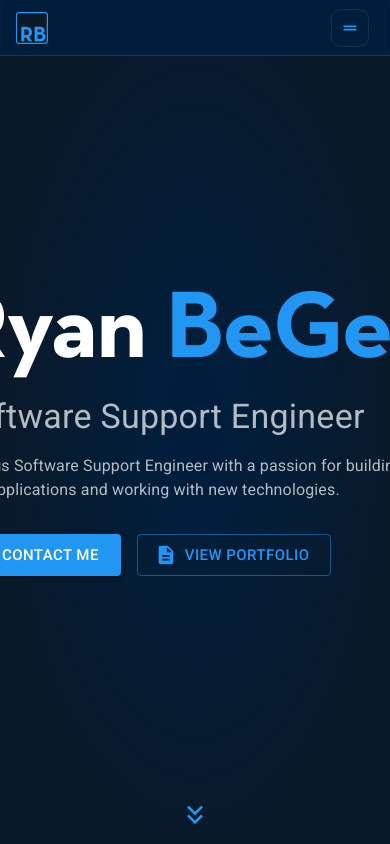
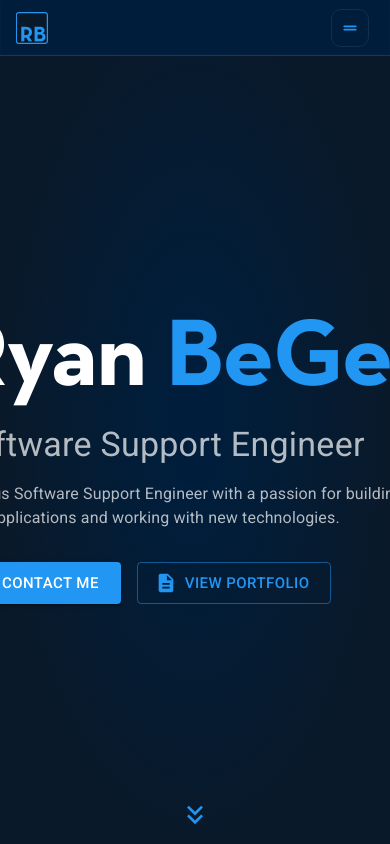
Before and after one commit to RyanBeGell/portfolio-site, a Next.js app: page / in a window 390 px wide. Shown: the top 844 px of the page. Built offline with nearby package versions, Linux system fonts and the light colour scheme.

Commit message:
landing component responsiveness changes

```diff
--- a/src/components/portfolio/Landing/Landing.tsx
+++ b/src/components/portfolio/Landing/Landing.tsx
@@ -29,9 +29,9 @@ export default function Landing() {
   return (
     <Box
       className="centerFlexBox"
-      sx={{ minHeight: '100vh', maxWidth: '1150px', mx: '48px' }}
+      sx={{ minHeight: '100vh', maxWidth: '1150px', mx: '48px', pt: { xs: '56px', sm: '56px', md: '56px', lg: '0px' }}}
     >
-      <Grid container className="centerFlexBox" spacing={4}>
+      <Grid container className="centerFlexBox" spacing={4} justifyContent={{ xs: 'center', md: 'flex-start' }}>
         <Fade in={true} timeout={500}>
           <Grid item md={7.5}>
             <Typography variant={'h1'} className={'name'} sx={{ ml: '-4px' }}>
@@ -87,7 +87,7 @@ export default function Landing() {
           </Grid>
         </Fade>
         <Fade in={true} timeout={1500}>
-          <Grid item md={4.5} sx={{ display: { xs: 'none', md: 'block' } }}>
+          <Grid item md={4.5} sx={{ display: { xs: 'none', sm: 'none', md: 'block' } }}>
             <Image
               src="/photo.jpg"
               alt="ManAtDesk"
```
